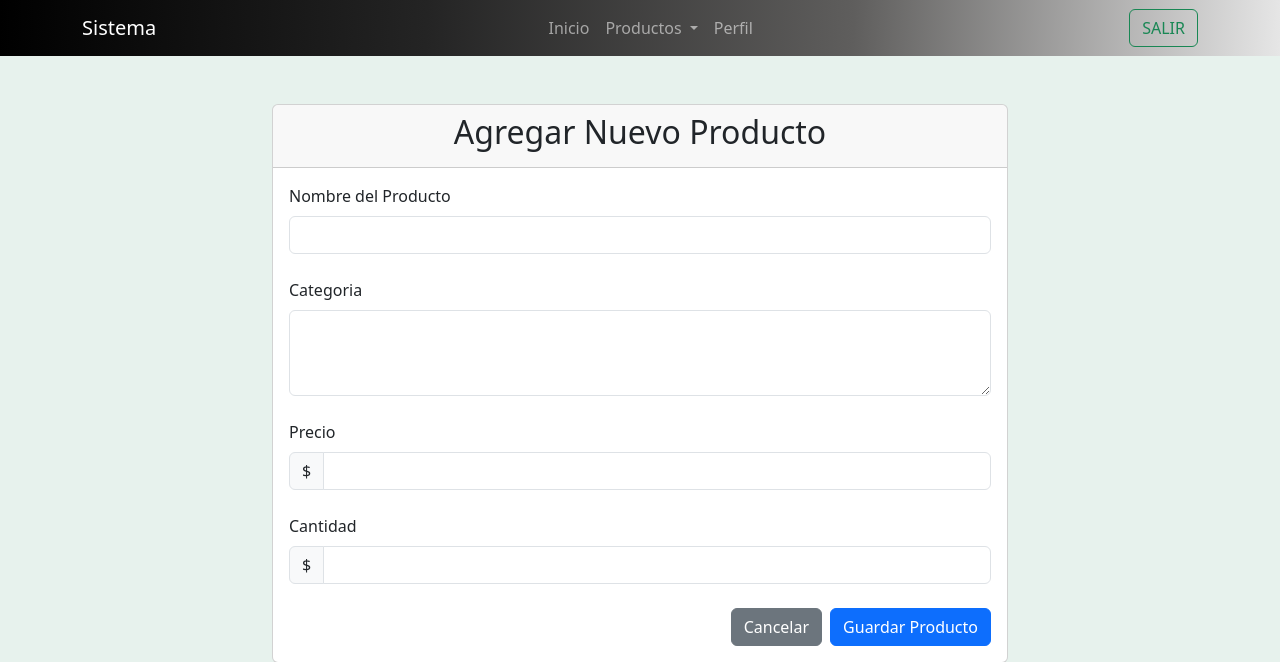
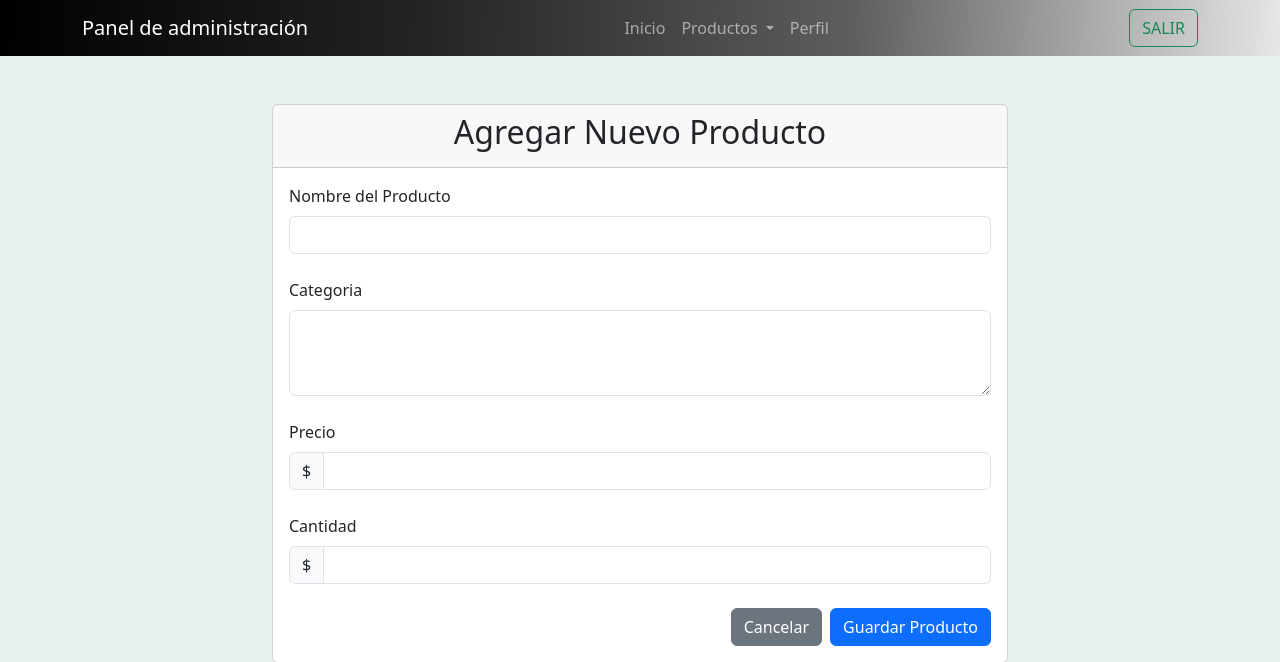
Before and after one commit to JeysonhT/El-ricon-del-gordo, a Flask app: page /agregar_producto in a window 1280 px wide. Shown: the top 662 px of the page. Run offline with Flask 3, Linux system fonts and the light colour scheme; the visitor is signed in with stand-in values (Sample User, id 1); some libraries are stand-ins or nearby versions.

Commit message:
Correción de la plantilla de administrador

```diff
--- a/templates/admin.html
+++ b/templates/admin.html
@@ -1,4 +1,4 @@
-{% extends 'base_admin.html' %} {% block titulo %}Panel de Administración{%
+{% extends 'base_Admin.html' %} {% block titulo %}Panel de Administración{%
 endblock %} {% block body %}
 
 <!--MENSAJE DE ALERTA SweetAlert2 CONFIRMACION-->
--- a/templates/base_Admin.html
+++ b/templates/base_Admin.html
@@ -60,7 +60,7 @@
         "
       >
         <div class="container">
-          <a class="navbar-brand" href="#">Sistema</a>
+          <a class="navbar-brand" href="#">Panel de administración</a>
           <button
             class="navbar-toggler"
             type="button"
```
